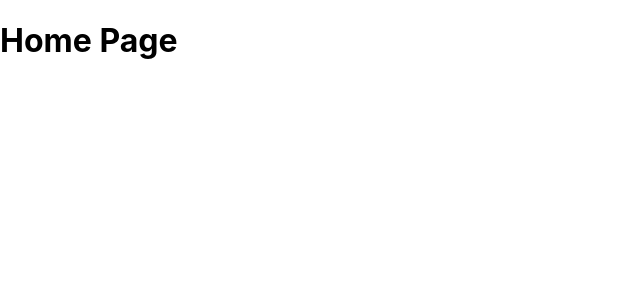
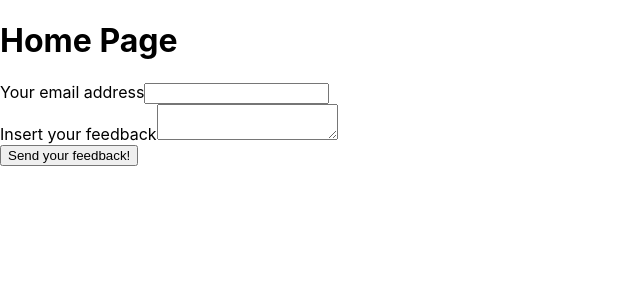
Before and after one commit to Ibwedagama/learn-next-api, a Next.js app: page / in a window 1280 px wide. Shown: the top 300 px of the page, without its empty margins (0-640 px from the left). Built offline with nearby package versions, Linux system fonts and the light colour scheme.

Commit message:
add form to index page

```diff
--- a/pages/index.js
+++ b/pages/index.js
@@ -2,7 +2,20 @@
 export default function HomePage() {
   return (
     <div>
-     <h1>Home Page</h1>
+      <h1>Home Page</h1>
+      <form action="">
+        <div>
+          <label htmlFor="email">Your email address</label>
+          <input type="email" id="email" />
+        </div>
+        <div>
+          <label htmlFor="feedback">Insert your feedback</label>
+          <textarea type="text" id="feedback" />
+        </div>
+        <div>
+          <button type="submit">Send your feedback!</button>
+        </div>
+      </form>
     </div>
   )
 }
```
